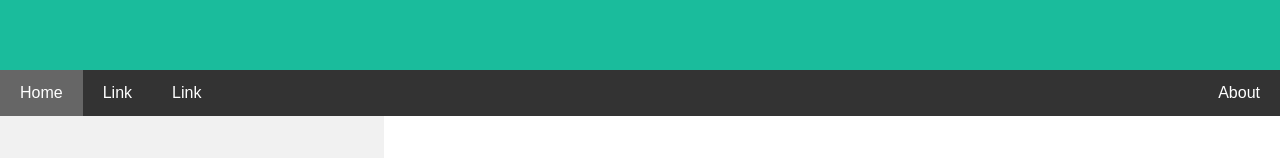
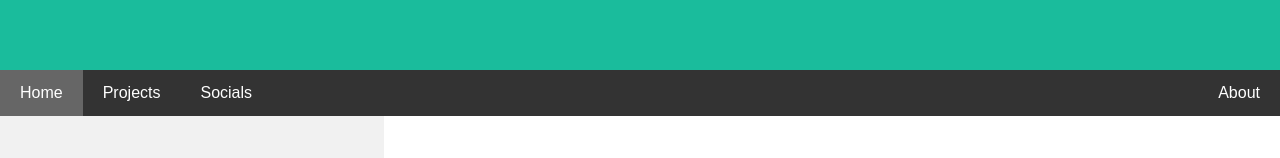
Before and after one commit to nsdhaadia/firstvebseiet, a plain HTML site: page index.html in a window 1280 px wide. Shown: the part 223-381 px from the top of the page. Drawn offline with Linux system fonts and the light colour scheme.

Commit message:
personal website

```diff
--- a/index.html
+++ b/index.html
@@ -2,6 +2,7 @@
 <html lang="en">
 <head>
 <title>Basit Zahoor Beigh</title>
+
 <meta charset="UTF-8">
 <meta name="viewport" content="width=device-width, initial-scale=1">
 <style>
@@ -129,8 +130,8 @@ body {
 
 <div class="navbar">
   <a href="#" class="active">Home</a>
-  <a href="#">Link</a>
-  <a href="#">Link</a>
+  <a href="#">Projects</a>
+  <a href="#">Socials</a>
   <a href="#" class="right">About</a>
 </div>
 
```
